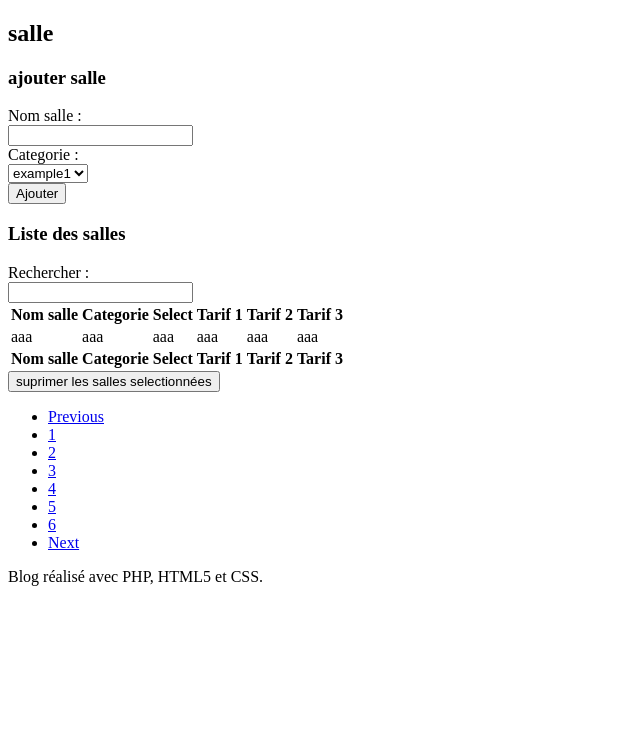
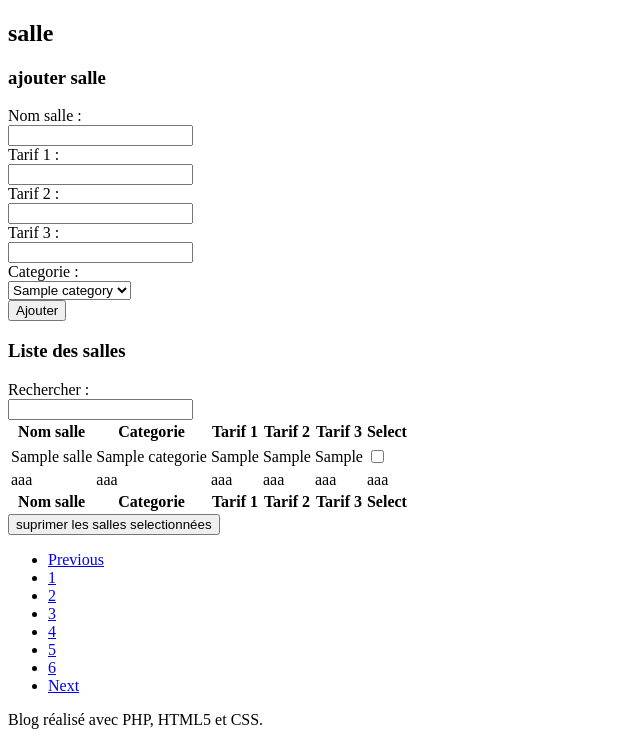
Before and after one commit to ufip2016slam1/ppe3-1, a PHP site: template Vue/Salle/index.php in a window 1280 px wide. Shown: the part 98-835 px from the top of the page, without its empty margins (0-640 px from the left). Before the commit the page ends 684 px from the top, so only its background shows below. Run offline with PHP 8.4, Linux system fonts and the light colour scheme; the template is opened without the code that fills it: most values are stand-ins (such as "Sample title", 1, 10 or a date in 2020).

Commit message:
modif insertionajx BDD

```diff
--- a/Controleur/ControleurCategorie.php
+++ b/Controleur/ControleurCategorie.php
@@ -24,7 +24,7 @@ class ControleurCategorie extends Controleur
                     'id' => $cat->getId_categorie(),
                     'nom' => $cat->getNom(),
                     'horaire_dbt' => $cat->getHoraire_dbt_reserv(),
-                    'horaire_fin' => $cat->getHoraire_fin_reserv(),
+                    'horaire_fin' => $cat->getHoraire_fin_reserv()
                 );
             }
         }
--- a/Vue/Categorie/index.php
+++ b/Vue/Categorie/index.php
@@ -32,7 +32,7 @@
                   <h3 class="box-title">Ajouter une catégorie</h3>
                 </div>
                 <div class="box-body">
-                	<form action="<?php $this->lien('categorie','add') ?>" method="post"><!--GAUTIER-->
+                	<form action="<?php $this->lien('categorie','add') ?>" method="post" class="insertion"><!--GAUTIER-->
 
                               <!-- NOM SALLE -->
                               <div class="form-group">
--- a/Vue/Salle/index.php
+++ b/Vue/Salle/index.php
@@ -29,7 +29,7 @@
                                             <h3 class="box-title">ajouter salle</h3>
                                         </div>
                                         <div class="box-body">
-                	<form action="" method="post"><!--GAUTIER--><!--DEBUT FORM--><!--RIP-->
+                                            <form action="<?php $this->lien('salle', 'add') ?>" method="post" class="insertion"><!--GAUTIER--><!--DEBUT FORM--><!--RIP-->
 
                                                 <!-- Nom salle -->
                                                 <div class="form-group">
@@ -38,7 +38,38 @@
                                                         <div class="input-group-addon">
                                                             <i class="fa fa-square-o"></i>
                                                         </div>
-                                  <input type="text" class="form-control" data-inputmask="'alias': 'dd/mm/yyyy'" data-mask/>
+                                                        <input type="text" class="form-control" data-inputmask="'alias': 'dd/mm/yyyy'" data-mask name="nom_salle"/>
+                                                    </div><!-- /.input group -->
+                                                </div><!-- /.form group -->
+
+                                                <!-- T1 -->
+                                                <div class="form-group">
+                                                    <label>Tarif 1 :</label>
+                                                    <div class="input-group">
+                                                        <div class="input-group-addon">
+                                                            <i class="fa fa-square-o"></i>
+                                                        </div>
+                                                        <input type="text" class="form-control" data-inputmask="'alias': 'dd/mm/yyyy'" data-mask name="t1"/>
+                                                    </div><!-- /.input group -->
+                                                </div><!-- /.form group -->
+                                                <!-- T2 -->
+                                                <div class="form-group">
+                                                    <label>Tarif 2 :</label>
+                                                    <div class="input-group">
+                                                        <div class="input-group-addon">
+                                                            <i class="fa fa-square-o"></i>
+                                                        </div>
+                                                        <input type="text" class="form-control" data-inputmask="'alias': 'dd/mm/yyyy'" data-mask name="t2"/>
+                                                    </div><!-- /.input group -->
+                                                </div><!-- /.form group -->
+                                                <!-- T3 -->
+                                                <div class="form-group">
+                                                    <label>Tarif 3 :</label>
+                                                    <div class="input-group">
+                                                        <div class="input-group-addon">
+                                                            <i class="fa fa-square-o"></i>
+                                                        </div>
+                                                        <input type="text" class="form-control" data-inputmask="'alias': 'dd/mm/yyyy'" data-mask name="t3"/>
                                                     </div><!-- /.input group -->
                                                 </div><!-- /.form group -->
 
@@ -49,10 +80,14 @@
                                                         <div class="input-group-addon">
                                                             <i class="fa fa-navicon"></i>
                                                         </div><!--MENU DEROULANT-->
-                                  <select class="form-control">
-                                        <option>example1</option>
-                                        <option>example2</option>
-                                        <option>example3</option>
+                                                        <select class="form-control" name="categorie">
+                                                            <?php
+                                                            foreach ($categories as $categorie){
+                                                                ?>
+                                                                <option><?= $categorie ?></option>
+                                                            <?php
+                                                            }
+                                                            ?>
                                                         </select>
                                                     </div><!-- /.input group -->
 
@@ -104,14 +139,29 @@
 
                                                 <th>Nom salle</th>
                                                 <th>Categorie</th>
-                        <th>Select</th>
                                                 <th>Tarif 1</th>
                                                 <th>Tarif 2</th>
                                                 <th>Tarif 3</th>
+                                                <th>Select</th>
                                             </tr>
                                             </thead>
                                             <tbody>
                                             <tr>
+                                                <?php
+                                                foreach ($salles as $salle) {
+                                                ?>
+                                            <tr>
+                                                <td><?= $salle['nom'] ?></td>
+                                                <td><?= $salle['categorie'] ?></td>
+                                                <td><?= $salle['t1'] ?></td>
+                                                <td><?= $salle['t2'] ?></td>
+                                                <td><?= $salle['t3'] ?></td>
+                                                <!--Select-->
+                                                <td><input type="checkbox" class="index"/></td>
+                                            </tr>
+                                            <?php
+                                            }
+                                            ?>
                                                 <td>aaa</td>
                                                 <td>aaa</td>
                                                 <td>aaa</td>
@@ -134,10 +184,10 @@
                                             <tr>
                                                 <th>Nom salle</th>
                                                 <th>Categorie</th>
-                        <th>Select</th>
                                                 <th>Tarif 1</th>
                                                 <th>Tarif 2</th>
                                                 <th>Tarif 3</th>
+                                                <th>Select</th>
                                             </tr>
                                             </tfoot>
                                         </table>
```
Also changed, not shown: Vue/gabarit3.php (+8 -32 lines). Lines whose indentation alone changed are shown as unchanged.
